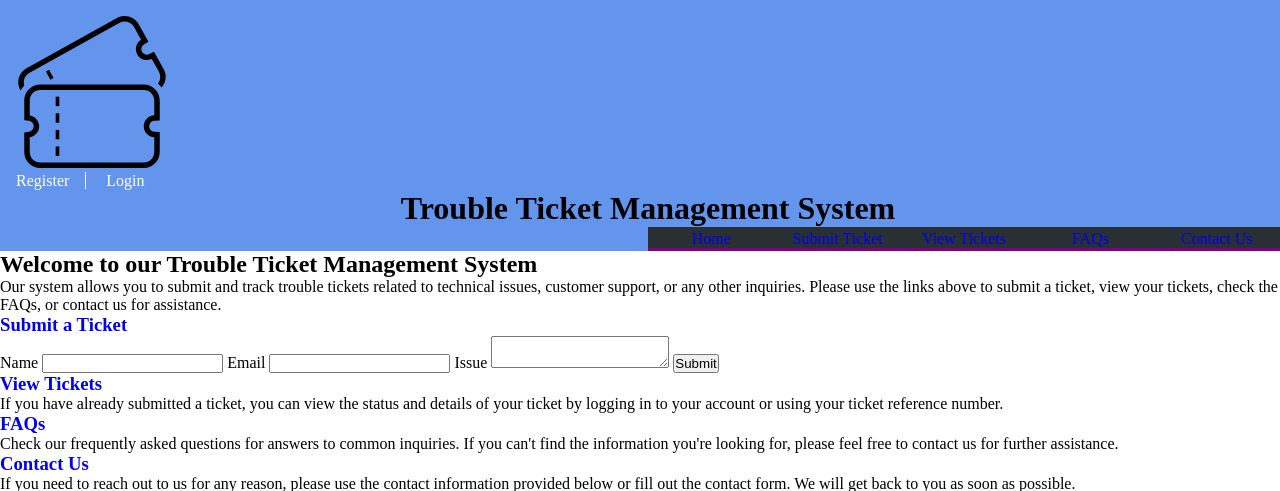
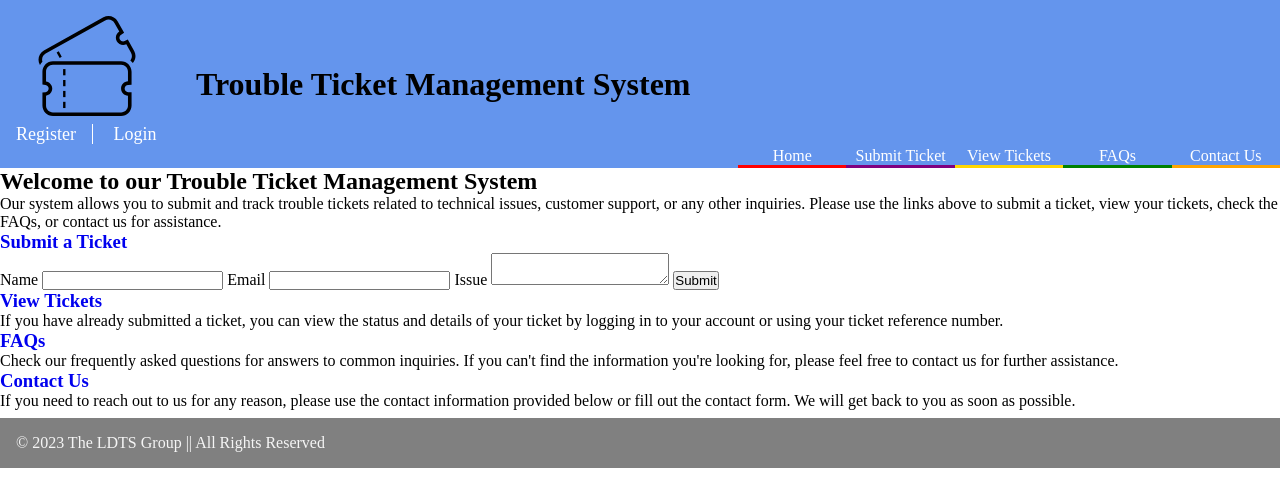
Before and after one commit to sirkotal/Better-Ticket-Saul, a PHP site: page /index.php in a window 1280 px wide. Shown: the top 491 px of the page. Run offline with PHP 8.4, Linux system fonts and the light colour scheme.

Commit message:
Prototype version of the header

```diff
--- a/style/header.css
+++ b/style/header.css
@@ -12,10 +12,19 @@
 body > header {
     background-color: var(--color-header);
     padding: 1rem 0 0 1rem;
+    display: grid;
+    grid-template-columns: 180px 1fr;
+    grid-template-rows: auto 1fr;
 }
 
 body > header > h1 {
+    grid-row: 1 / span 2;
+    grid-column: 2;
     text-align: center;
+    display: flex;
+    align-items: center;
+    justify-content: left;
+    margin-bottom: 1rem;
 }
 
 body > header > h1 > a {
@@ -24,22 +33,22 @@ body > header > h1 > a {
 }
 
 #logo {
+    grid-row: 1;
+    grid-column: 1;
     display: block;
     text-align: left;
-    width: 12%;
-}
-
-.container {
-    display: flex;
-    flex-direction: column;
-    align-items: start;
-    justify-content: flex-start;
+    margin-left: 0.9rem;
+    padding-right: 1rem;
 }
 
 #signup {
-    padding-top: 0.3rem;
+    grid-row: 2;
+    grid-column: 1;
+    padding-top: 0.5rem;
     display: block;
     align-self: auto;
+    font-size: large;
+    font-weight: 500;
 }
 
 #signup > * {
@@ -65,8 +74,12 @@ body > header > h1 > a {
     padding-right: 0;
 }
 
+#menu {
+    grid-row: 2;
+    grid-column: 2;
+}
+
 #menu > ul {
-    background-color: #2a2f33;
     text-align: right;
     list-style-type: none;
     display: flex;
@@ -85,8 +98,50 @@ body > header > h1 > a {
     padding-top: 0.15rem;
     flex: 1;
     border-bottom: 0.2rem solid purple;
+    transition: 0.3s;
 }
 
-#menu > ul > li:hover {
+#menu > ul > li > a {
+    color: white;
+    text-decoration: none;
+}
+
+#menu ul li:nth-child(1) {
+    border-color: red;
+}
+
+#menu ul li:nth-child(1):hover {
     background-color: red;
 }
+
+#menu ul li:nth-child(2) {
+    border-color: purple;
+}
+
+#menu ul li:nth-child(2):hover {
+    background-color: purple;
+}
+
+#menu ul li:nth-child(3) {
+    border-color: gold;
+}
+
+#menu ul li:nth-child(3):hover {
+    background-color: gold;
+}
+
+#menu ul li:nth-child(4) {
+    border-color: green;
+}
+
+#menu ul li:nth-child(4):hover {
+    background-color: green;
+}
+
+#menu ul li:nth-child(5) {
+    border-color: orange;
+}
+
+#menu ul li:nth-child(5):hover {
+    background-color: orange;
+}
--- a/templates/common.php
+++ b/templates/common.php
@@ -33,7 +33,7 @@
   $session = new Session(); ?>
   <header>
     <div class="container">
-      <img src="/assets/logo.svg" id= "logo" alt="logo" />
+      <img src="/assets/logo.svg" id= "logo" alt="logo" width="130" height = "100" />
       <div id="signup">
         <?php if ($session->isLoggedIn()) { ?>
           <!-- Add a action to logout -->
```
